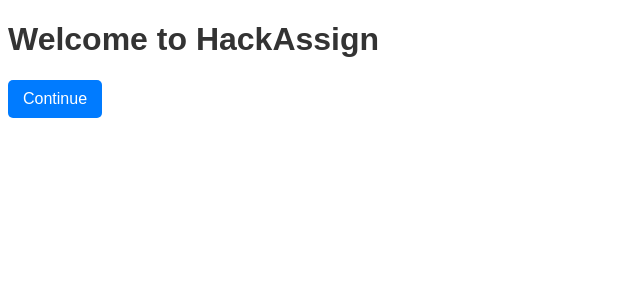
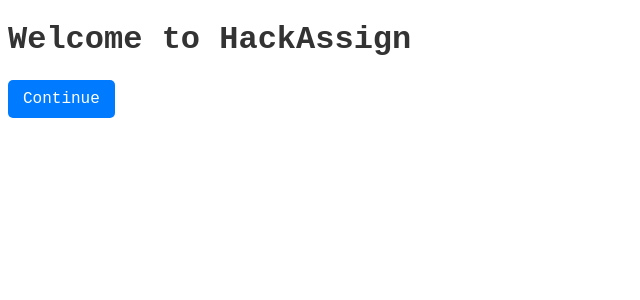
Before and after one commit to aryputh/hackassign-project, a React (Create React App) app in the folder frontend/: page / in a window 1280 px wide. Shown: the top 300 px of the page, without its empty margins (0-640 px from the left). Built offline with nearby package versions, Linux system fonts and the light colour scheme; no server answers.

Commit message:
changed default font to test connections

```diff
--- a/frontend/src/styles/global.css
+++ b/frontend/src/styles/global.css
@@ -1,5 +1,6 @@
 /* Global Button Styling */
 button {
+    font-family: 'Courier New', monospace;
     background-color: #007bff;
     color: white;
     border: none;
@@ -16,7 +17,7 @@ button:hover {
 
 /* Header Styling */
 h1, h2, h3 {
-    font-family: 'Arial', sans-serif;
+    font-family: 'Courier New', monospace;
     font-weight: bold;
     color: #333;
 }
@@ -35,7 +36,7 @@ h3 {
 
 /* Paragraph Styling */
 p {
-    font-family: 'Arial', sans-serif;
+    font-family: 'Courier New', monospace;
     font-size: 16px;
     line-height: 1.5;
     color: #444;
```
